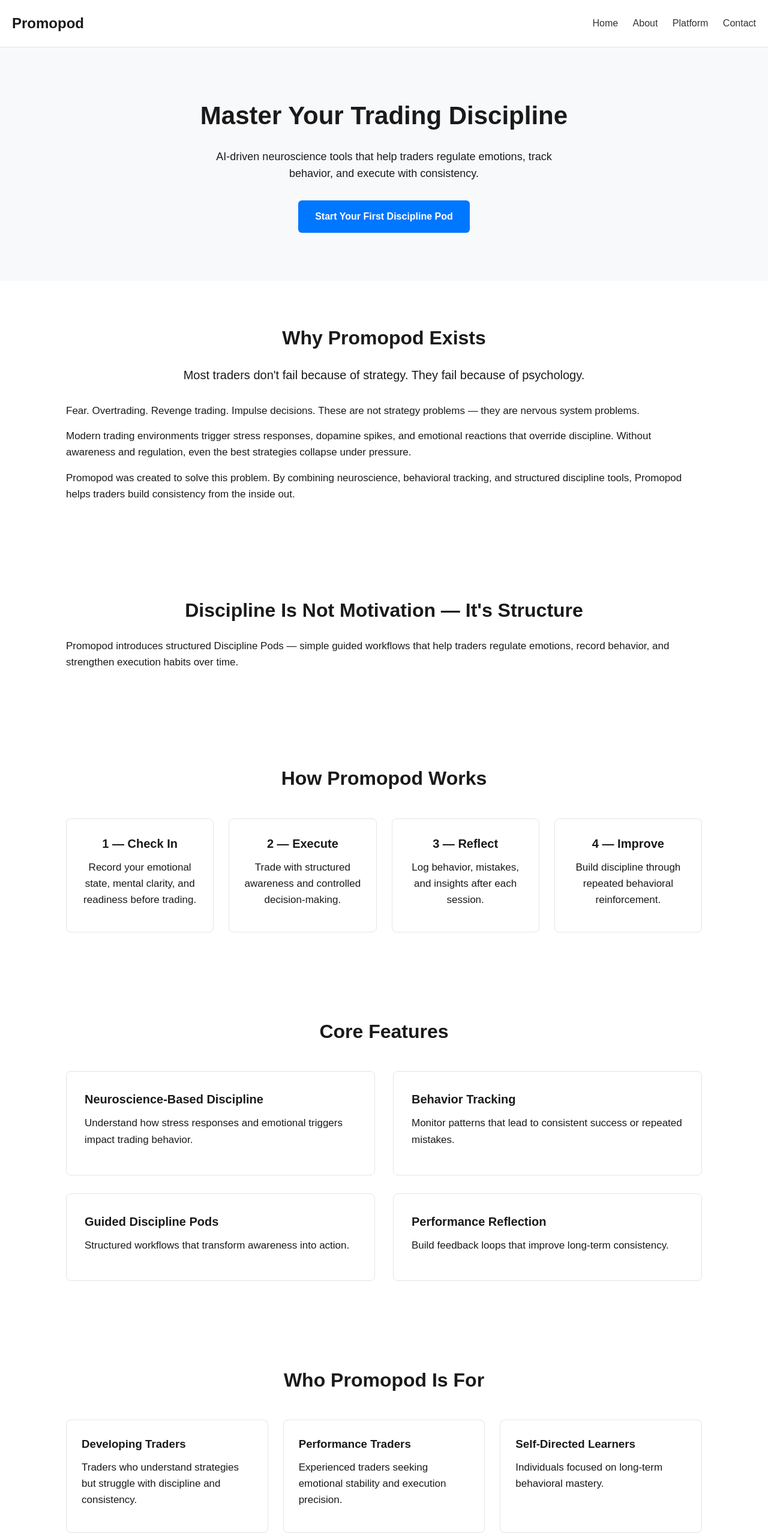
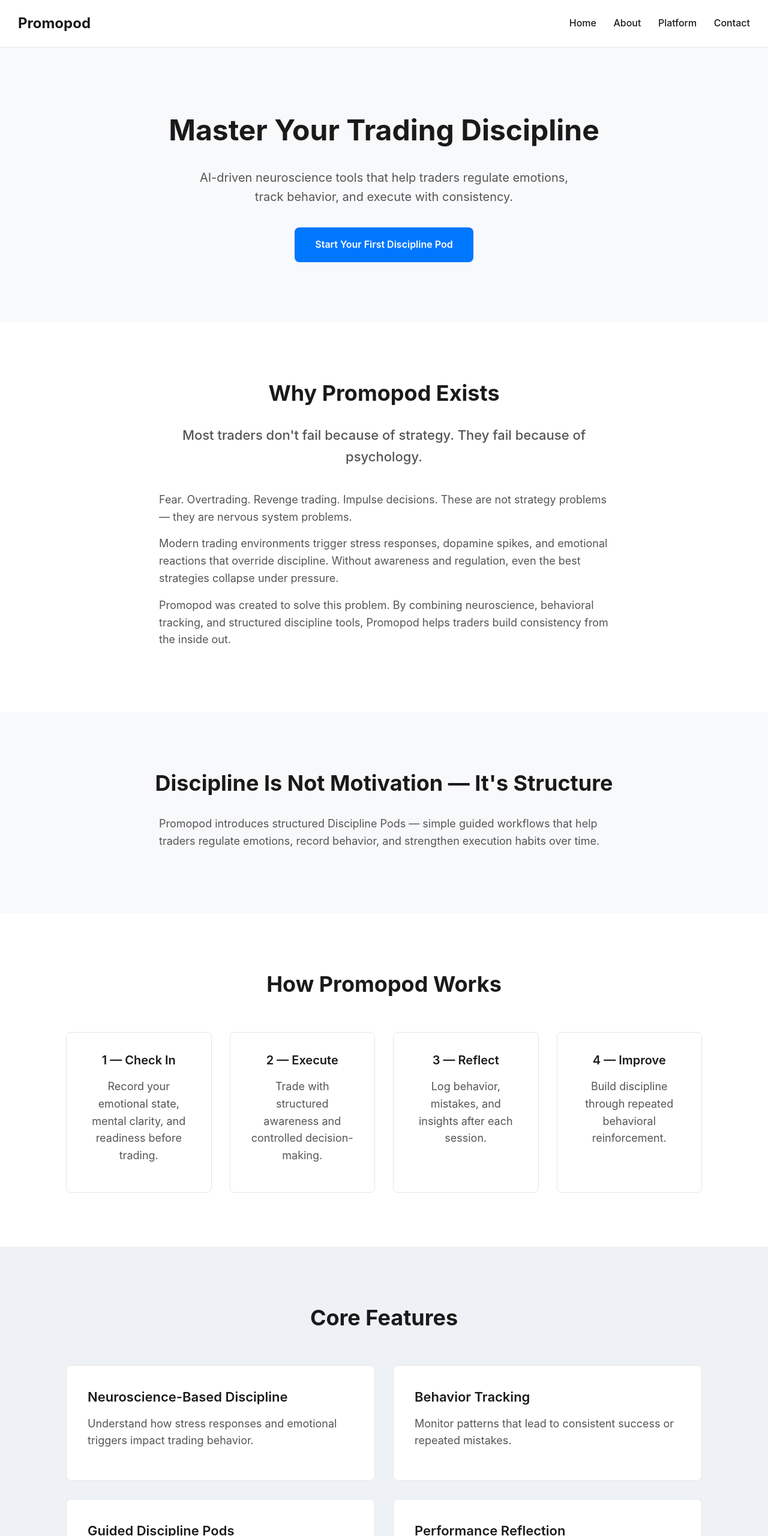
Before and after one commit to goldsphere-dev/promopod-site, a plain HTML site: page index.html in a window 1280 px wide. Shown: the top 2560 px of the page at 60% size. Drawn offline with Linux system fonts and the light colour scheme.

Commit message:
Upgrade to full production styling system (colors, typography, cards, layout polish)

```diff
--- a/css/styles.css
+++ b/css/styles.css
@@ -1,3 +1,31 @@
+/* ================================================= */
+/* PROMOPOD PRODUCTION STYLING SYSTEM */
+/* ================================================= */
+
+
+/* ============================= */
+/* ROOT VARIABLES (COLOR SYSTEM) */
+/* ============================= */
+
+:root {
+
+--primary: #0077ff;
+--primary-dark: #005edb;
+
+--text-main: #1a1a1a;
+--text-light: #555;
+
+--bg-main: #ffffff;
+--bg-soft: #f8f9fb;
+--bg-alt: #eef2f7;
+
+--border-light: #e5e5e5;
+
+--radius: 8px;
+
+}
+
+
 /* ============================= */
 /* GLOBAL RESET */
 /* ============================= */
@@ -9,10 +37,21 @@
 }
 
 body {
-font-family: Arial, Helvetica, sans-serif;
+
+font-family: -apple-system,
+BlinkMacSystemFont,
+"Segoe UI",
+Roboto,
+Helvetica,
+Arial,
+sans-serif;
+
 line-height: 1.6;
-color: #1a1a1a;
-background-color: #ffffff;
+
+color: var(--text-main);
+
+background-color: var(--bg-main);
+
 }
 
 
@@ -21,9 +60,13 @@
 /* ============================= */
 
 .container {
+
 max-width: 1100px;
+
 margin: auto;
+
 padding: 0 20px;
+
 }
 
 
@@ -32,28 +75,53 @@
 /* ============================= */
 
 header {
+
 display: flex;
+
 justify-content: space-between;
+
 align-items: center;
-padding: 20px;
-background: #ffffff;
-border-bottom: 1px solid #e5e5e5;
+
+padding: 20px 30px;
+
+background: var(--bg-main);
+
+border-bottom: 1px solid var(--border-light);
+
+position: sticky;
+
+top: 0;
+
+z-index: 1000;
+
 }
 
 header h1 {
+
 font-size: 24px;
-font-weight: bold;
+
+font-weight: 700;
+
 }
 
 nav a {
-margin-left: 20px;
+
+margin-left: 24px;
+
 text-decoration: none;
-color: #333;
+
+color: var(--text-main);
+
 font-weight: 500;
+
+transition: 0.2s ease;
+
 }
 
 nav a:hover {
-color: #0077ff;
+
+color: var(--primary);
+
 }
 
 
@@ -62,39 +130,70 @@
 /* ============================= */
 
 .hero {
+
 text-align: center;
-padding: 80px 20px;
-background: #f8f9fb;
+
+padding: 100px 20px;
+
+background: var(--bg-soft);
+
 }
 
 .hero h1 {
-font-size: 42px;
-margin-bottom: 20px;
+
+font-size: 48px;
+
+margin-bottom: 24px;
+
+font-weight: 700;
+
 }
 
 .hero p {
-font-size: 18px;
-max-width: 600px;
+
+font-size: 20px;
+
+max-width: 650px;
+
 margin: auto;
-margin-bottom: 30px;
+
+margin-bottom: 35px;
+
+color: var(--text-light);
+
 }
 
 
+/* ============================= */
 /* CTA BUTTON */
+/* ============================= */
 
 .cta-button {
+
 display: inline-block;
-padding: 14px 28px;
-background: #0077ff;
-color: #ffffff;
+
+padding: 16px 34px;
+
+background: var(--primary);
+
+color: white;
+
 text-decoration: none;
-font-weight: bold;
-border-radius: 6px;
+
+font-weight: 600;
+
+border-radius: var(--radius);
+
 transition: 0.2s ease;
+
 }
 
 .cta-button:hover {
-background: #005edb;
+
+background: var(--primary-dark);
+
+transform: translateY(-1px);
+
 }
 
 
@@ -103,50 +202,149 @@
 /* ============================= */
 
 section {
-padding: 70px 0;
+
+padding: 90px 0;
+
 }
 
 section h2 {
-font-size: 32px;
-margin-bottom: 20px;
+
+font-size: 36px;
+
+margin-bottom: 24px;
+
 text-align: center;
+
+font-weight: 700;
+
 }
 
 .section-intro {
-font-size: 20px;
+
+font-size: 22px;
+
 font-weight: 500;
+
 text-align: center;
-margin-bottom: 30px;
+
+margin-bottom: 40px;
+
 }
 
 section p {
-margin-bottom: 15px;
-font-size: 17px;
+
+margin-bottom: 16px;
+
+font-size: 18px;
+
+color: var(--text-light);
+
+max-width: 750px;
+
+margin-left: auto;
+
+margin-right: auto;
+
 }
 
 
 /* ============================= */
-/* HOW IT WORKS STEPS */
+/* BACKGROUND VARIATIONS */
+/* ============================= */
+
+.why-promopod {
+
+background: var(--bg-main);
+
+}
+
+.discipline-structure {
+
+background: var(--bg-soft);
+
+}
+
+.how-it-works {
+
+background: var(--bg-main);
+
+}
+
+.core-features {
+
+background: var(--bg-alt);
+
+}
+
+.who-its-for {
+
+background: var(--bg-main);
+
+}
+
+.future-vision {
+
+background: var(--bg-soft);
+
+}
+
+.final-cta {
+
+background: var(--bg-alt);
+
+text-align: center;
+
+}
+
+
+/* ============================= */
+/* STEPS GRID */
 /* ============================= */
 
 .steps {
+
 display: grid;
+
 grid-template-columns: repeat(4, 1fr);
-gap: 25px;
-margin-top: 40px;
+
+gap: 30px;
+
+margin-top: 50px;
+
 }
 
 .step {
-background: #ffffff;
-padding: 25px;
-border-radius: 8px;
-border: 1px solid #e5e5e5;
+
+background: white;
+
+padding: 30px;
+
+border-radius: var(--radius);
+
+border: 1px solid var(--border-light);
+
 text-align: center;
+
+transition: 0.2s ease;
+
+}
+
+.step:hover {
+
+transform: translateY(-4px);
+
+box-shadow: 0 10px 25px rgba(0,0,0,0.06);
+
 }
 
 .step h3 {
-margin-bottom: 10px;
+
+margin-bottom: 14px;
+
 font-size: 20px;
+
+font-weight: 600;
+
 }
 
 
@@ -155,22 +353,47 @@
 /* ============================= */
 
 .features {
+
 display: grid;
+
 grid-template-columns: repeat(2, 1fr);
+
 gap: 30px;
-margin-top: 40px;
+
+margin-top: 50px;
+
 }
 
 .feature {
-background: #ffffff;
-padding: 30px;
-border-radius: 8px;
-border: 1px solid #e5e5e5;
+
+background: white;
+
+padding: 35px;
+
+border-radius: var(--radius);
+
+border: 1px solid var(--border-light);
+
+transition: 0.2s ease;
+
+}
+
+.feature:hover {
+
+transform: translateY(-4px);
+
+box-shadow: 0 10px 25px rgba(0,0,0,0.06);
+
 }
 
 .feature h3 {
-margin-bottom: 10px;
-font-size: 20px;
+
+margin-bottom: 12px;
+
+font-size: 22px;
+
+font-weight: 600;
+
 }
 
 
@@ -179,21 +402,47 @@
 /* ============================= */
 
 .audience {
+
 display: grid;
+
 grid-template-columns: repeat(3, 1fr);
-gap: 25px;
-margin-top: 40px;
+
+gap: 30px;
+
+margin-top: 50px;
+
 }
 
 .user-type {
-background: #ffffff;
-padding: 25px;
-border-radius: 8px;
-border: 1px solid #e5e5e5;
+
+background: white;
+
+padding: 30px;
+
+border-radius: var(--radius);
+
+border: 1px solid var(--border-light);
+
+transition: 0.2s ease;
+
+}
+
+.user-type:hover {
+
+transform: translateY(-4px);
+
+box-shadow: 0 10px 25px rgba(0,0,0,0.06);
+
 }
 
 .user-type h3 {
-margin-bottom: 10px;
+
+margin-bottom: 12px;
+
+font-size: 21px;
+
+font-weight: 600;
+
 }
 
 
@@ -201,14 +450,12 @@
 /* FINAL CTA */
 /* ============================= */
 
-.final-cta {
-text-align: center;
-background: #f8f9fb;
-}
+.final-cta p {
 
-.final-cta p {
-margin-bottom: 25px;
-font-size: 18px;
+margin-bottom: 30px;
+
+font-size: 19px;
+
 }
 
 
@@ -217,10 +464,100 @@
 /* ============================= */
 
 footer {
+
 text-align: center;
-padding: 25px;
-border-top: 1px solid #e5e5e5;
-background: #ffffff;
+
+padding: 30px;
+
+border-top: 1px solid var(--border-light);
+
+background: white;
+
 font-size: 14px;
-color: #666;
+
+color: #777;
+
 }
+
+
+/* ============================= */
+/* RESPONSIVE BASE */
+/* ============================= */
+
+@media (max-width: 1024px) {
+
+.steps {
+
+grid-template-columns: repeat(2, 1fr);
+
+}
+
+.audience {
+
+grid-template-columns: repeat(2, 1fr);
+
+}
+
+}
+
+@media (max-width: 768px) {
+
+.features {
+
+grid-template-columns: 1fr;
+
+}
+
+.steps {
+
+grid-template-columns: 1fr;
+
+}
+
+.audience {
+
+grid-template-columns: 1fr;
+
+}
+
+.hero h1 {
+
+font-size: 36px;
+
+}
+
+.hero p {
+
+font-size: 18px;
+
+}
+
+section {
+
+padding: 70px 0;
+
+}
+
+}
+
+@media (max-width: 480px) {
+
+.hero {
+
+padding: 70px 20px;
+
+}
+
+.hero h1 {
+
+font-size: 30px;
+
+}
+
+.section-intro {
+
+font-size: 20px;
+
+}
+
+}
```
